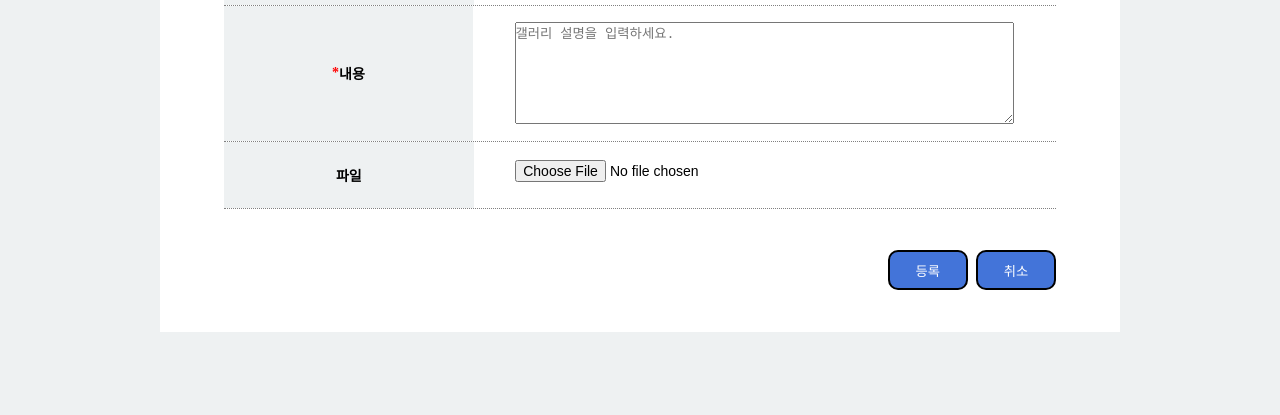
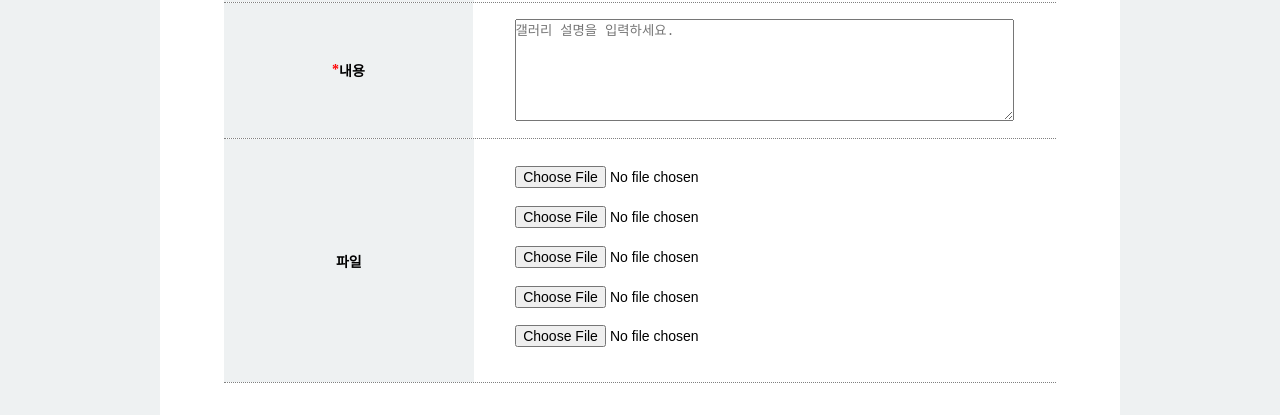
Before and after one commit to HUMBLE25/gittan_homepage, a Next.js app: page /admin in a window 1280 px wide. Shown: the part 902-1317 px from the top of the page. Built offline with nearby package versions, Linux system fonts and the light colour scheme.

Commit message:
add file uploader

```diff
--- a/src/pages/admin.tsx
+++ b/src/pages/admin.tsx
@@ -93,7 +93,13 @@ const Admin: React.FC = () => {
                         </div>
                         <div className={styles.form_item}>
                             <div className={styles.form_item_title}>파일</div>
-                            <input className={styles.form_input} type="file" accept="image/*" ref={fileInput} />
+                            <div className={styles.form_file_item}>
+                                <input className={styles.form_input} type="file" accept="image/*" ref={fileInput} />
+                                <input className={styles.form_input} type="file" accept="image/*" ref={fileInput} />
+                                <input className={styles.form_input} type="file" accept="image/*" ref={fileInput} />
+                                <input className={styles.form_input} type="file" accept="image/*" ref={fileInput} />
+                                <input className={styles.form_input} type="file" accept="image/*" ref={fileInput} />
+                            </div>
                         </div>
                         <div className={styles.form_line}></div>
                         <div className={styles.form_submit_item}>
--- a/src/styles/admin.module.css
+++ b/src/styles/admin.module.css
@@ -75,7 +75,7 @@
 
 .body{
     width: 100%;
-    height: 100vh;
+    height: 110vh;
     position: relative;
     display: flex;
     flex-direction: column;
@@ -86,7 +86,7 @@
 
 .form_wrapper {
     width: 65%;
-    height: 80vh;
+    height: 100vh;
     position: relative;
     display: flex;
     flex-direction: column;
@@ -124,14 +124,11 @@
 
 .form_container{
     width: 100%;
-    height: 65vh;
+    height: 85vh;
     position: relative;
     display: flex;
     flex-direction: column;
     justify-content: center;
-    /* border: 2px solid red; */
-    /* align-items: center; */
-    /* border: 2px solid red; */
 }
 
 .form_item{
@@ -141,6 +138,12 @@
     display: flex;
     align-items: center;
     border-top: 1px dotted gray;
+}
+
+.form_file_item{
+    width: 100%;
+    margin: 2% 8% 2% 2%;
+    /* border: 2px solid red; */
 }
 
 .form_item_title{
@@ -169,7 +172,6 @@
     padding: 0;
     align-items: center;
     margin: 2% 5% 2% 5%;
-    /* border: 2px solid red; */
 }
 
 .form_textarea{
```
